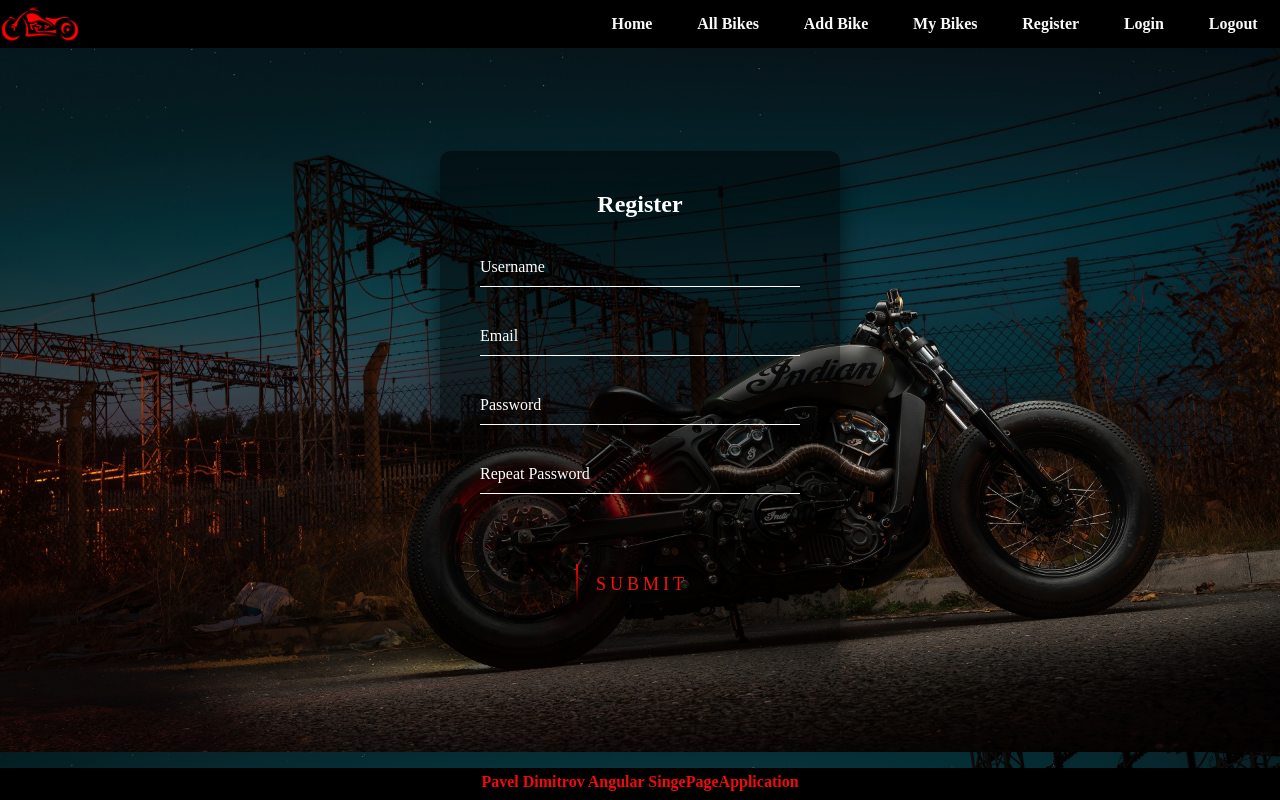
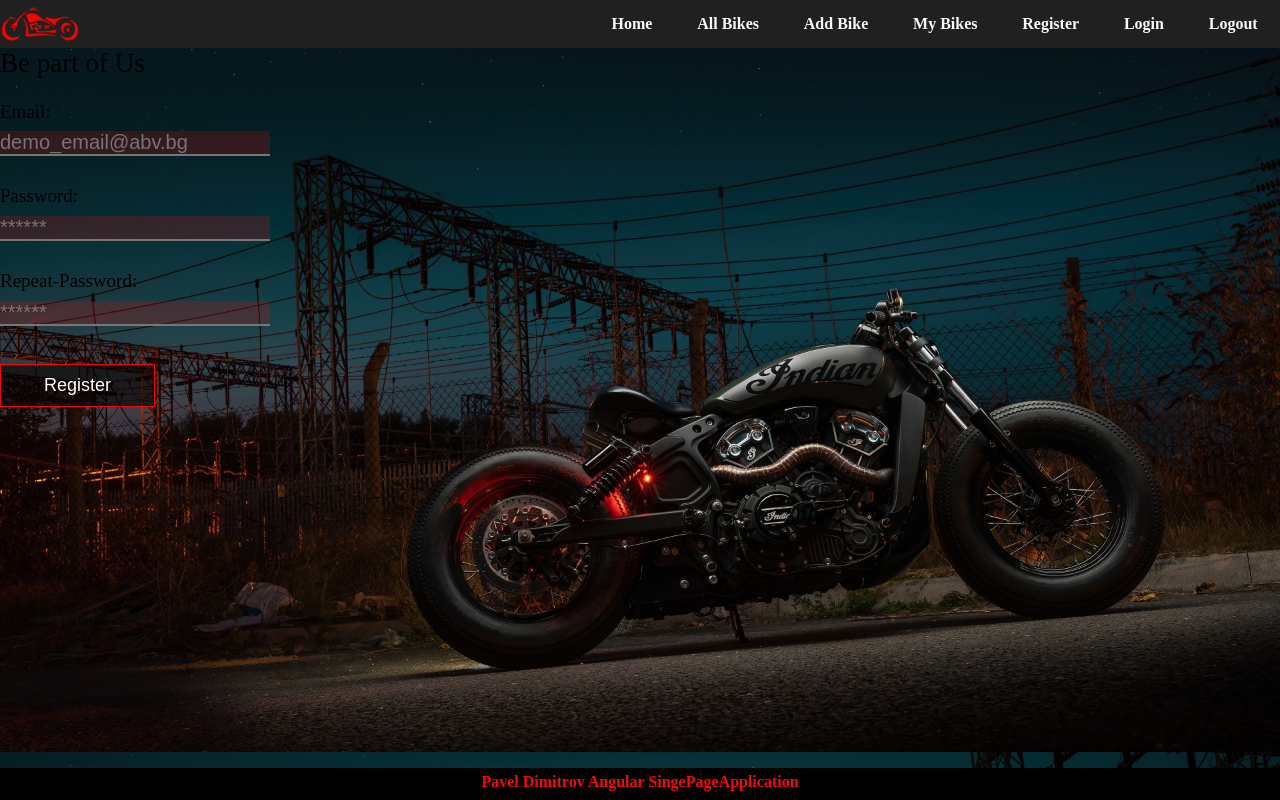
Before and after one commit to 2HEADSs/SPA-Angular, an Angular app in the folder motorcycle-app/: page /auth/register in a window 1280 px wide. Built offline with nearby package versions, Linux system fonts and the light colour scheme.

Commit message:
Revert "update html and css"
This reverts commit a25d5ffdf7222c1baed260b85d469d8200d98d87.

```diff
--- a/motorcycle-app/src/app/auth/login/login.component.css
+++ b/motorcycle-app/src/app/auth/login/login.component.css
@@ -97,7 +97,7 @@ body {
     left: -100%;
     width: 100%;
     height: 2px;
-  background: linear-gradient(90deg, transparent, #ff0000);
+    background: linear-gradient(90deg, transparent, #ffffff);
     animation: btn-anim1 1s linear infinite;
   }
 
@@ -115,7 +115,7 @@ body {
     right: 0;
     width: 2px;
     height: 100%;
-  background: linear-gradient(180deg, transparent, #ff0000);
+    background: linear-gradient(180deg, transparent, #070000);
     animation: btn-anim2 1s linear infinite;
     animation-delay: .25s
   }
@@ -134,7 +134,7 @@ body {
     right: -100%;
     width: 100%;
     height: 2px;
-  background: linear-gradient(270deg, transparent, #ff0000);
+    background: linear-gradient(270deg, transparent, #ff0800);
     animation: btn-anim3 1s linear infinite;
     animation-delay: .5s
   }
@@ -153,7 +153,7 @@ body {
     left: 0;
     width: 2px;
     height: 100%;
-  background: linear-gradient(360deg, transparent, #ff0000);
+    background: linear-gradient(360deg, transparent, #000000);
     animation: btn-anim4 1s linear infinite;
     animation-delay: .75s
   }
--- a/motorcycle-app/src/app/auth/register/register.component.css
+++ b/motorcycle-app/src/app/auth/register/register.component.css
@@ -1,3 +1,4 @@
+<<<<<<< HEAD
 html {
   height: 100%;
 }
@@ -166,3 +167,76 @@ body {
     bottom: 100%;
   }
 }
+=======
+
+.register-section {
+    position: absolute;
+    top: 50%;
+    left: 50%;
+    transform: translate(-50%,-50%);
+}
+
+
+
+
+.reg-form>h2 {
+    font-weight: 350;
+    font-size: 27px;
+    margin-bottom: 0.8em;
+}
+
+
+.inputs {
+    margin: 18px 0;
+    font-size: 20px;
+    width: 270px;
+    border-top: none;
+    border-left: none;
+    border-right: none;
+    background: rgba(232, 8, 8, 0.2);
+    color: white;
+    outline: none;
+}
+
+.list-form {
+    list-style-type: none;
+    padding: 0;
+}
+
+#reg-btn {
+    border: 1px solid rgb(243, 6, 6);
+    background: rgba(7, 0, 0, 0.6);
+
+    font-size: 18px;
+    color: white;
+    margin-top: 20px;
+    padding: 10px 43px;
+    cursor: pointer;
+    transition: .4s;
+}
+
+#reg-btn:hover {
+    background: rgba(0, 0, 0, 0.8);
+    padding: 10px 80px;
+}
+
+label {
+    display: block;
+    width: 100%;
+    margin-top: 0.6em;
+    padding: 0;
+    border: none;
+    outline: none;
+    box-sizing: border-box;
+    font-size: 19px;
+}
+
+label {
+    margin-bottom: -0.5em;
+}
+
+label:nth-of-type(2) {
+    margin-top: 3em;
+}
+
+>>>>>>> parent of a25d5ff (update html and css)
--- a/motorcycle-app/src/app/auth/register/register.component.html
+++ b/motorcycle-app/src/app/auth/register/register.component.html
@@ -1,28 +1,25 @@
-<div class="login-box">
-  <h2>Register</h2>
-  <form>
-    <div class="user-box">
-      <input type="text" name="" required="">
-      <label>Username</label>
+<section id="register-page">
+    <div class="register-section">
+        <form class="reg-form">
+            <h2>Be part of Us</h2>
+            <ul class="list-form">
+                <li>
+                    <label for="email">Email:</label>
+                    <input type="text" class="inputs" id="email" name="email" value=""
+                        placeholder="demo_email@abv.bg " />
+                </li>
+                <li>
+                    <label for="password">Password:</label>
+                    <input type="password" class="inputs" id="password" name="password" placeholder="******" />
+                </li>
+                <li>
+                    <label for="repeat-password">Repeat-Password:</label>
+                    <input type="password" class="inputs" id="repeat-password" name="repass" placeholder="******" />
+                </li>
+                <li id="btn">
+                    <button id="reg-btn">Register</button>
+                </li>
+            </ul>
+        </form>
     </div>
-    <div class="user-box">
-      <input type="text" name="" required="">
-      <label>Email</label>
-    </div>
-    <div class="user-box">
-      <input type="password" name="" required="">
-      <label>Password</label>
-    </div>
-    <div class="user-box">
-      <input type="password" name="" required="">
-      <label>Repeat Password</label>
-    </div>
-    <a href="#">
-      <span></span>
-      <span></span>
-      <span></span>
-      <span></span>
-      Submit
-    </a>
-  </form>
-</div>
+</section>
--- a/motorcycle-app/src/app/core/footer/footer.component.css
+++ b/motorcycle-app/src/app/core/footer/footer.component.css
@@ -1,6 +1,6 @@
 
 div {
-    background-color: #000000;
+    background-color: black;
     position: absolute;
     width: 100%;
     height: 2rem;
--- a/motorcycle-app/src/app/core/header/header.component.css
+++ b/motorcycle-app/src/app/core/header/header.component.css
@@ -10,7 +10,7 @@ nav {
     display: flex;
     align-items: center;
     justify-content: space-between;
-    background-color: #000000;
+    background-color: rgb(32, 32, 32);
     height: 3rem;
     /* border-bottom: 0; */
 }
```
Lines whose indentation alone changed are shown as unchanged.
